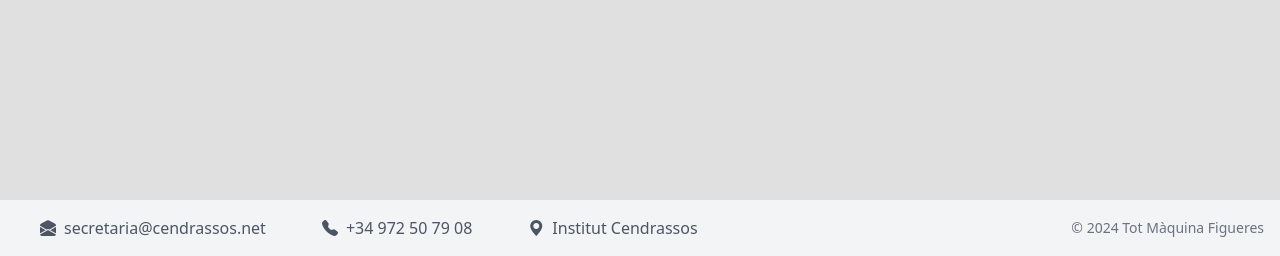
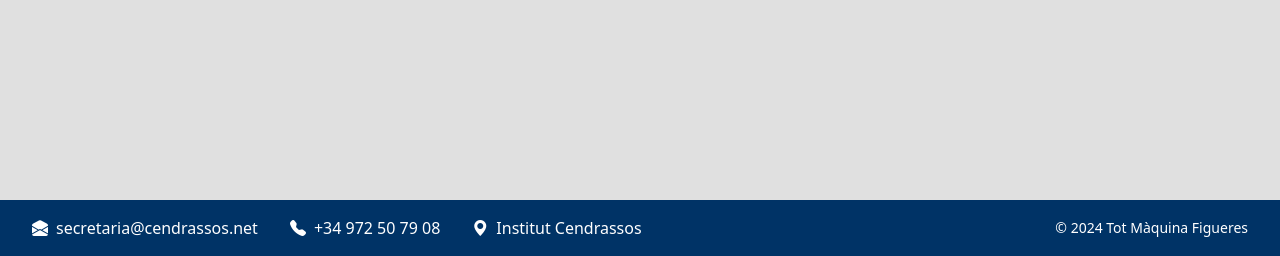
Before and after one commit to Amazghari/Projecte-3-Tot-Maquina, a PHP site: page /App/Views/home.php in a window 1280 px wide. Shown: the part 1229-1485 px from the top of the page. Run offline with PHP 8.4, Linux system fonts and the light colour scheme; style sheets or scripts are compiled from the project's sources; some libraries are stand-ins or nearby versions.

Commit message:
footer finalizado

```diff
--- a/App/Views/Layouts/footer.php
+++ b/App/Views/Layouts/footer.php
@@ -8,23 +8,23 @@
     </div>
 
     <!-- Footer -->
-    <footer class="bg-gray-100 py-4 w-full mt-auto">
-        <div class="container mx-auto px-4 flex flex-wrap justify-between items-center">
+    <footer class="bg-custom-blue py-4 w-full mt-auto">
+        <div class="px-4 sm:px-8 flex flex-wrap justify-between items-center w-full">
             <!-- Contact Section -->
-            <div class="flex space-x-8">
-                <a href="mailto:secretaria@cendrassos.net" class="flex items-center text-gray-600 hover:text-gray-800">
-                    <i class="bi bi-envelope-open-fill ml-6 mr-2"></i> secretaria@cendrassos.net
+            <div class="flex flex-wrap justify-center sm:justify-start space-x-8">
+                <a href="mailto:secretaria@cendrassos.net" class="flex items-center text-white mb-2 sm:mb-0">
+                    <i class="bi bi-envelope-open-fill mr-2"></i> secretaria@cendrassos.net
                 </a>
-                <a href="tel:+34972507908" class="flex items-center text-gray-600 hover:text-gray-800">
-                    <i class="bi bi-telephone-fill ml-6 mr-2"></i> +34 972 50 79 08
+                <a href="tel:+34972507908" class="flex items-center text-white mb-2 sm:mb-0">
+                    <i class="bi bi-telephone-fill mr-2"></i> +34 972 50 79 08
                 </a>
-                <a href="https://maps.app.goo.gl/ThSgJNWSobT49dNE7" class="flex items-center text-gray-600 hover:text-gray-800">
-                    <i class="bi bi-geo-alt-fill ml-6 mr-2"></i> Institut Cendrassos
+                <a href="https://maps.app.goo.gl/ThSgJNWSobT49dNE7" class="flex items-center text-white mb-2 sm:mb-0">
+                    <i class="bi bi-geo-alt-fill mr-2"></i> Institut Cendrassos
                 </a>
             </div>
 
             <!-- Footer Bottom -->
-            <div class="text-gray-500 text-sm">
+            <div class="text-white text-sm mt-4 sm:mt-0 text-center sm:text-left">
                 © 2024 Tot Màquina Figueres
             </div>
         </div>
```
Also changed, not shown: public/main.css (+15 -0 lines).
